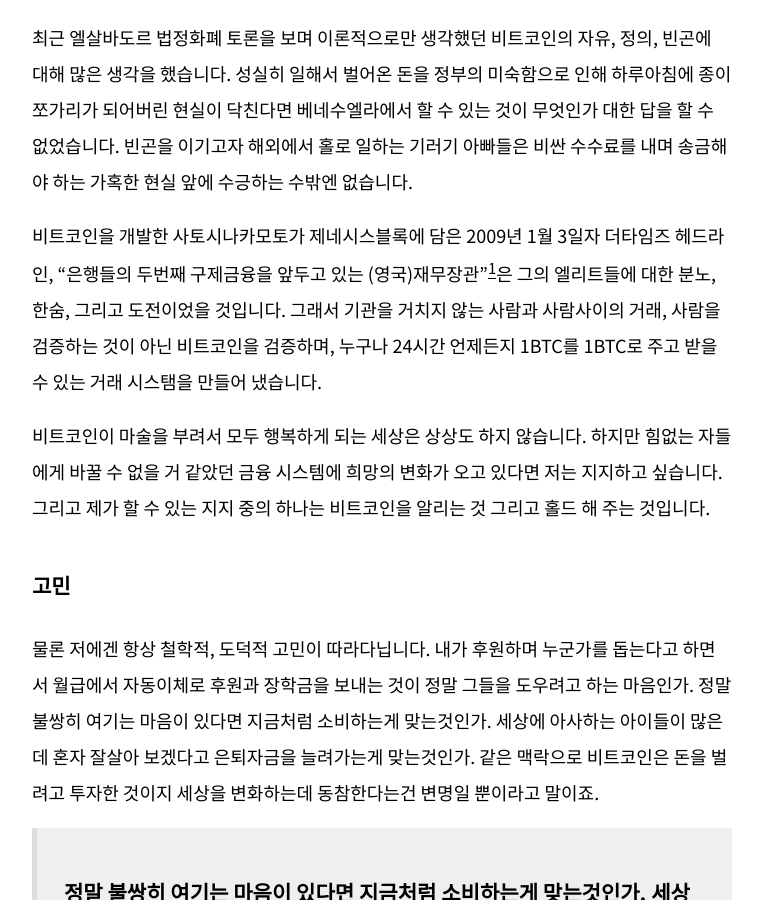
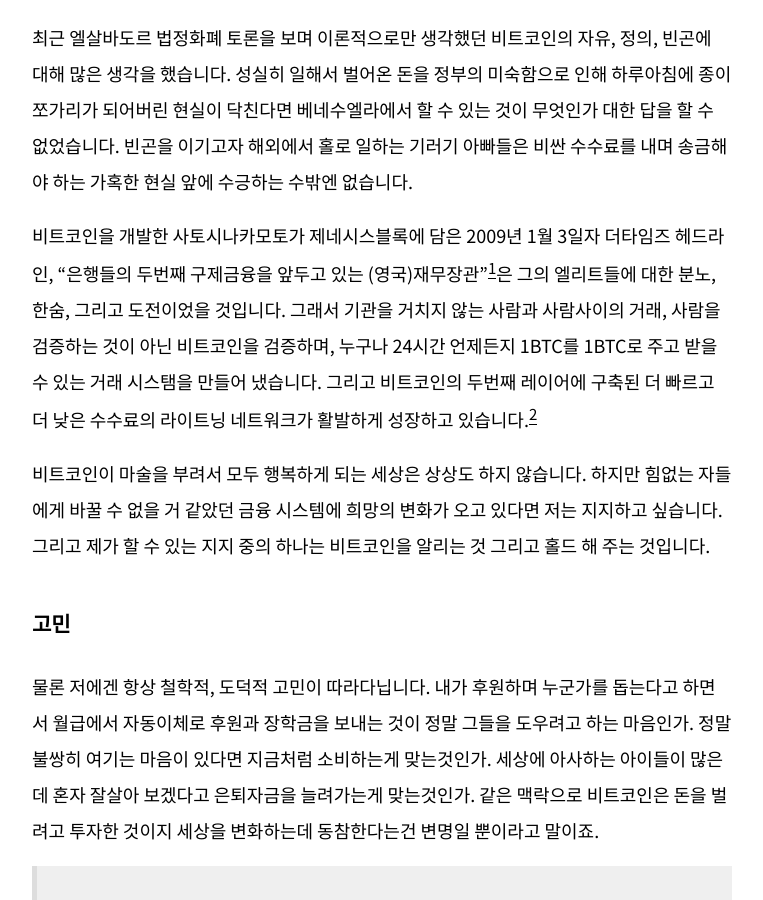
Before and after one commit to onebitco/onebitco.github.io, a Jekyll site: the page built from _posts/2021-07-11-ethics-of-bitcoin.md, in a window 1280 px wide and 900 px high, scrolled down 855 px. Shown: the whole window, without its empty margins (258-1021 px from the left). Built offline with Jekyll 4.4.1, drawn with Linux system fonts in a browser that asks for light colours; some of the changed text lies outside the part shown.

Commit message:
라이트닝네트워크 부분 추가

```diff
--- a/_posts/2021-07-11-ethics-of-bitcoin.md
+++ b/_posts/2021-07-11-ethics-of-bitcoin.md
@@ -10,7 +10,7 @@ tags: charity
 
 최근 엘살바도르 법정화폐 토론을 보며 이론적으로만 생각했던 비트코인의 자유, 정의, 빈곤에 대해 많은 생각을 했습니다.  성실히 일해서 벌어온 돈을 정부의 미숙함으로 인해 하루아침에 종이 쪼가리가 되어버린 현실이 닥친다면 베네수엘라에서 할 수 있는 것이 무엇인가 대한 답을 할 수 없었습니다. 빈곤을 이기고자 해외에서 홀로 일하는 기러기 아빠들은 비싼 수수료를 내며 송금해야 하는 가혹한 현실 앞에 수긍하는 수밖엔 없습니다.
 
-비트코인을 개발한 사토시나카모토가 제네시스블록에 담은 2009년 1월 3일자 더타임즈 헤드라인, "은행들의 두번째 구제금융을 앞두고 있는 (영국)재무장관"[^1]은 그의 엘리트들에 대한 분노, 한숨, 그리고 도전이었을 것입니다.  그래서 기관을 거치지 않는 사람과 사람사이의 거래, 사람을 검증하는 것이 아닌 비트코인을 검증하며, 누구나 24시간 언제든지 1BTC를 1BTC로 주고 받을 수 있는 거래 시스탬을 만들어 냈습니다.
+비트코인을 개발한 사토시나카모토가 제네시스블록에 담은 2009년 1월 3일자 더타임즈 헤드라인, "은행들의 두번째 구제금융을 앞두고 있는 (영국)재무장관"[^1]은 그의 엘리트들에 대한 분노, 한숨, 그리고 도전이었을 것입니다.  그래서 기관을 거치지 않는 사람과 사람사이의 거래, 사람을 검증하는 것이 아닌 비트코인을 검증하며, 누구나 24시간 언제든지 1BTC를 1BTC로 주고 받을 수 있는 거래 시스탬을 만들어 냈습니다.  그리고 비트코인의 두번째 레이어에 구축된 더 빠르고 더 낮은 수수료의 라이트닝 네트워크가 활발하게 성장하고 있습니다.[^2]
 
 비트코인이 마술을 부려서 모두 행복하게 되는 세상은 상상도 하지 않습니다.  하지만 힘없는 자들에게 바꿀 수 없을 거 같았던 금융 시스템에 희망의 변화가 오고 있다면 저는 지지하고 싶습니다.  그리고 제가 할 수 있는 지지 중의 하나는 비트코인을 알리는 것 그리고 홀드 해 주는 것입니다.
 
@@ -32,3 +32,5 @@ tags: charity
 모두가 비트코인을 이해하며 받아드릴거라 생각치는 않습니다.  비트코인 외에도 항상 이웃에겐 도움의 공간이 비어 있습니다.  특히 코비드 기간을 지나며 그 공간은 더욱 커졌습니다.  그 공간을 작게나마 채울 수 있는 힘이 당신에겐 있습니다.  모든 것은 선택입니다.
 
 [^1]: <https://bitcoinone.net/bitcoin/reference/2021/the-genesis-block.html>
+
+[^2]: <https://bitcoinone.net/lightning/reference/2021/lightning-network-status.html>
```
